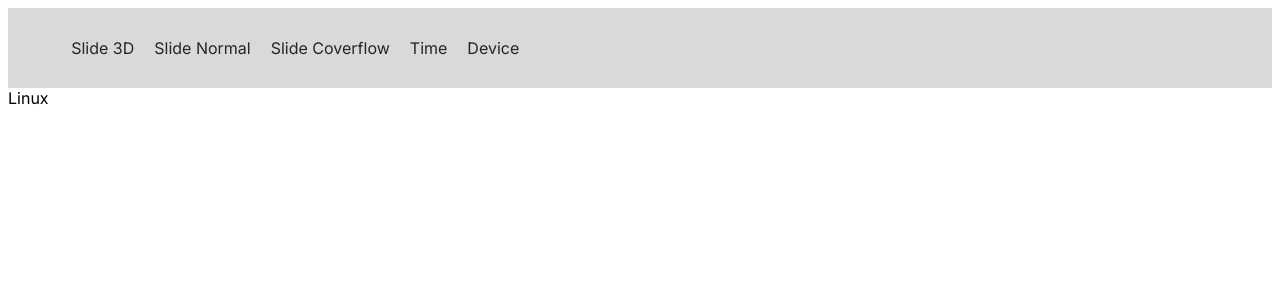
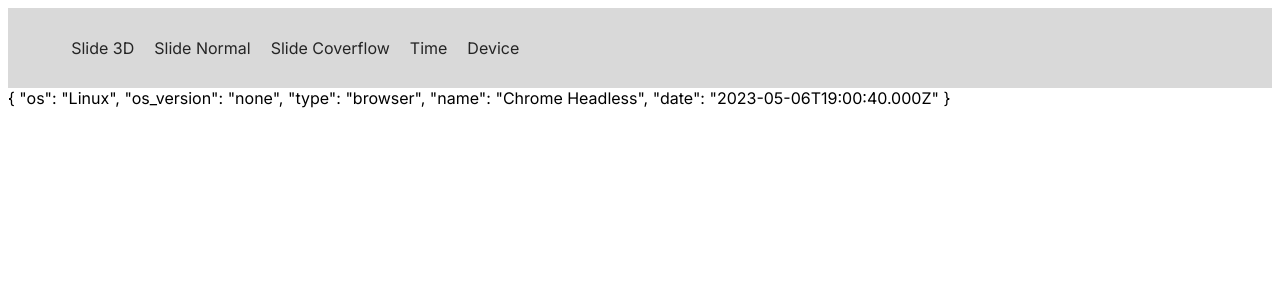
Before and after one commit to padermo/Sliders, a Next.js app: page /device in a window 1280 px wide. Shown: the top 300 px of the page. Built offline with nearby package versions, Linux system fonts and the light colour scheme.

Commit message:
removiendo agent

```diff
--- a/app/device/page.jsx
+++ b/app/device/page.jsx
@@ -1,33 +1,31 @@
 'use client'
 import React, {useEffect, useState} from 'react'
+import {isAndroid, isIOS, isWindows, isMacOs, deviceType, osName, osVersion, browserName} from 'react-device-detect'
 
 function Device() {
-  const [device, setDevice] = useState('')
+  const [device, setDevice] = useState({
+    os: osName,
+    os_version: osVersion,
+    type: deviceType,
+    name:browserName,
+    date:new Date()
+  })
 
-  useEffect(()=>{
-    const userAgent = window.navigator.userAgent;
-    let os = '';
+  // useEffect(()=>{
 
-    if (/Android/.test(userAgent)) {
-      os = 'Android';
-    } else if (/iPhone|iPad|iPod/.test(userAgent)) {
-      os = 'iOS';
-    } else if (/Windows/.test(userAgent)) {
-      os = 'Windows';
-    } else if (/Macintosh/.test(userAgent)) {
-      os = 'Macintosh';
-    } else if (/Linux/.test(userAgent)) {
-      os = 'Linux';
-    } else {
-      os = 'Unknown';
-    }
-
-    setDevice(os)
-  },[])
+  //   console.log('isAndroid', isAndroid);
+  //   console.log('isIOS', isIOS);
+  //   console.log('isWindows', isWindows);
+  //   console.log('isMacOs', isMacOs);
+  //   console.log('deviceType', deviceType);
+  //   console.log('osName', osName);
+  //   console.log('osVersion', osVersion);
+  //   console.log('browserName', browserName);
+  // },[])
 
   return (
     <div>
-      {device && device}
+      {JSON.stringify(device, null, '\n')}
     </div>
   )
 }
```
